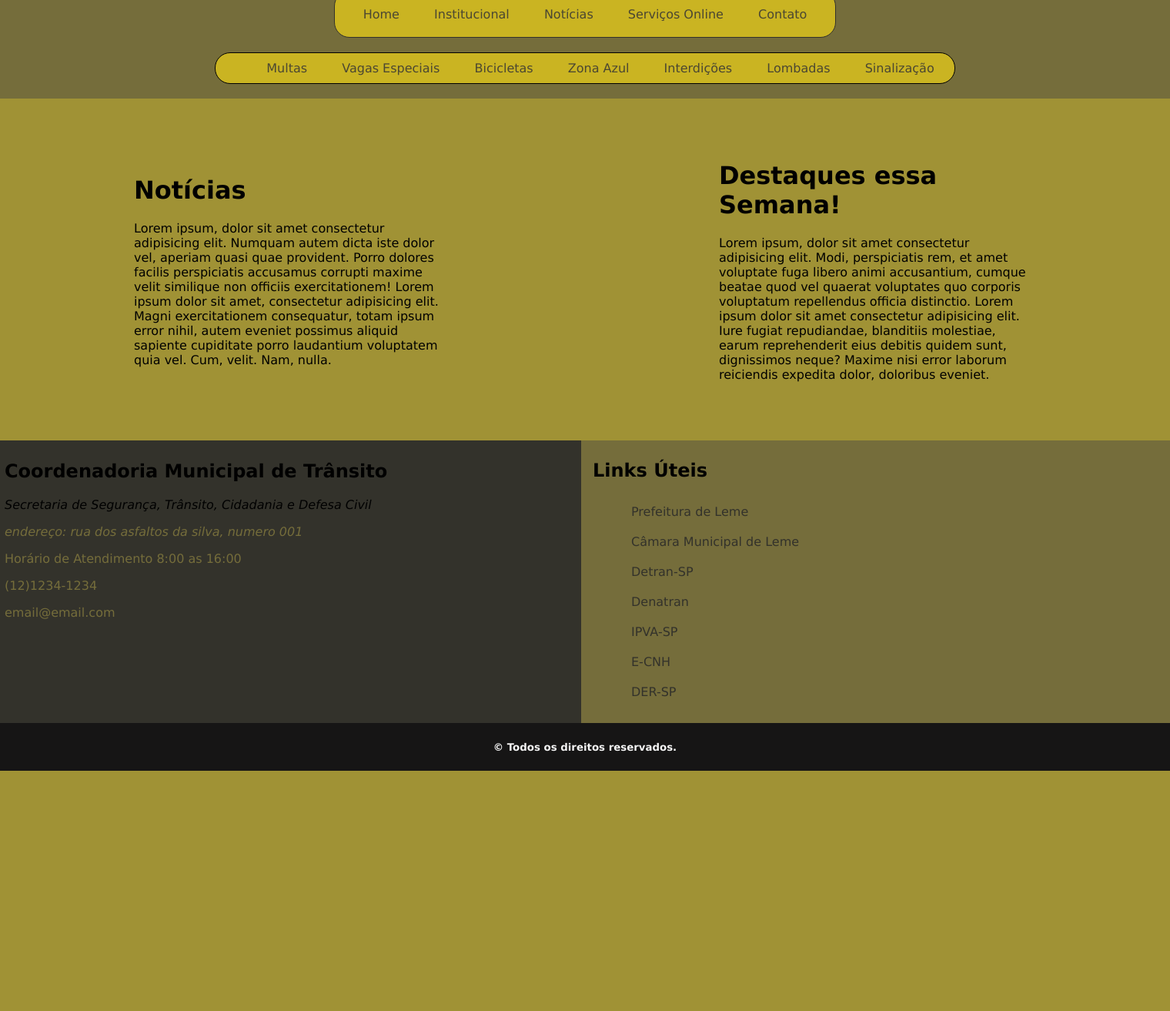
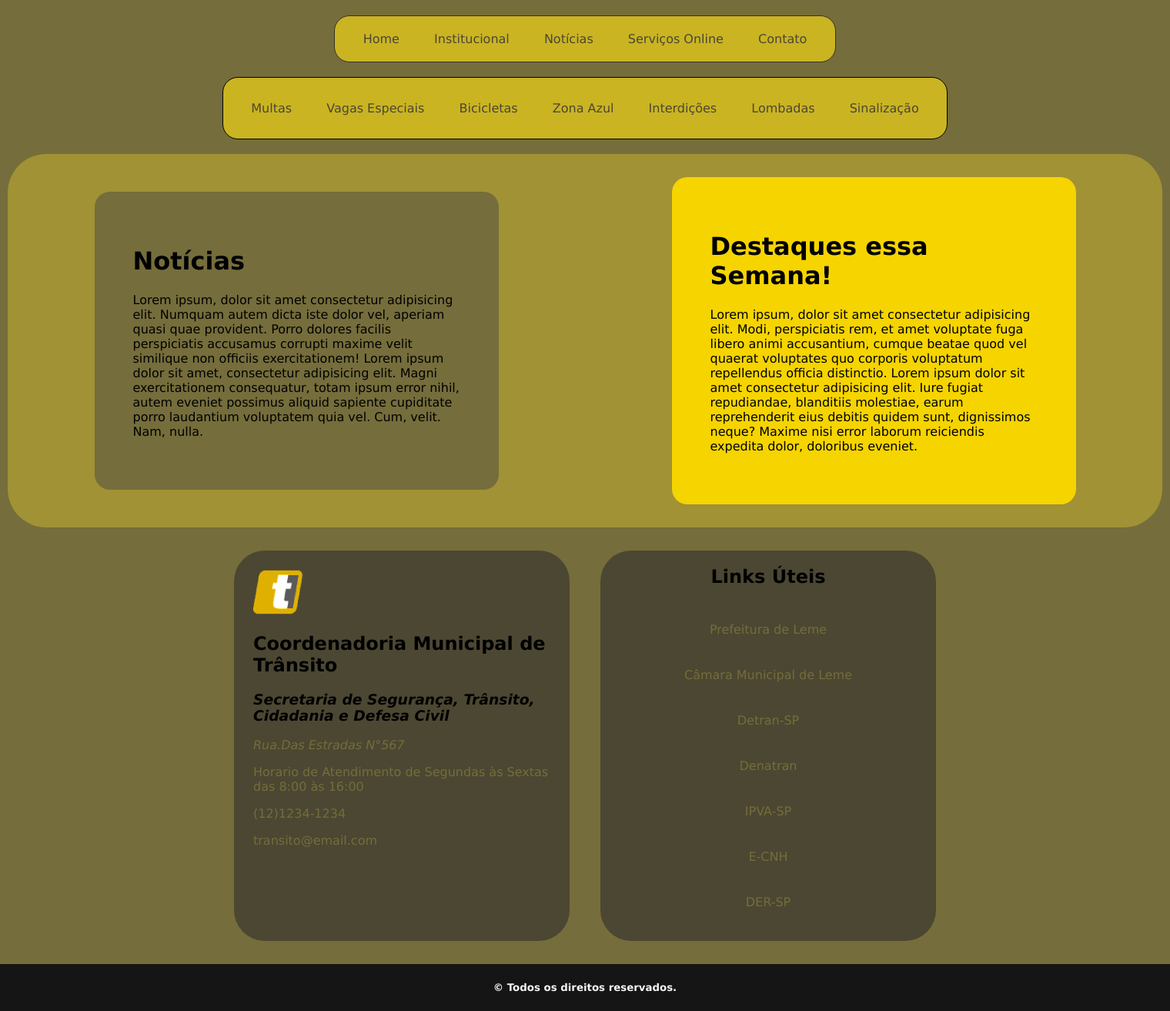
Before and after one commit to Malihgno616/portfolio-transito, a PHP site: page / in a window 1520 px wide. Shown: the part 618-1931 px from the top of the page at 77% size. Before the commit the page ends 1619 px from the top, so only its background shows below. Run offline with PHP 8.4, Linux system fonts and the light colour scheme.

Commit message:
Melhorando o Rodapé

```diff
--- a/index.html
+++ b/index.html
@@ -11,8 +11,11 @@
 <body>
     <!--Refatorando o Código HTML-->
 
+
+
     <!--Cabeçalho-->
   <div class="header">
+
     <div class="esquerda">
       <a href="index.html"><img src="https://www.transitoleme.sp.gov.br/imagens/logo-transito-2018.png" alt="transitoleme" width="100%"></a>
       </div>
@@ -44,10 +47,14 @@
   </nav>
 
   <br>
-  <!-- Menu Secundário-->
+  <!--Menu Secundário-->
   <nav>
     <ul class="outro-menu">
-      <li><a href="#">Multas</a></li>
+      <li class="menu-item"><a href="#">Multas</a></li>
+      <ul class="submenu">
+        <li><a href="#">Submenu 1-1</a></li>
+        <li><a href="#">Submenu 1-2</a></li>
+      </ul>
       <li><a href="#">Vagas Especiais</a></li>
       <li><a href="#">Bicicletas</a></li>
       <li><a href="#">Zona Azul</a></li>
@@ -58,6 +65,7 @@
   </nav>
 
   <br>
+
   <!--Conteúdo Principal-->
   <div class="main">
     <div class="section2">
@@ -71,20 +79,21 @@
   </div>
 
   <!--Rodapé-->
-  <div class="rodape">
-    <div class="metade1">
+  <footer class="rodape">
+    <div class="esquerda" style="background-color: var(--cor5);">
+      <img src="imagens/logo-box.png" alt="logotipo">
       <h2>Coordenadoria Municipal de Trânsito</h2>
-      <p><em>Secretaria de Segurança, Trânsito, Cidadania e Defesa Civil</em></p>
+      <h3><em>Secretaria de Segurança, Trânsito, Cidadania e Defesa Civil</em></h3>
       <a href="#">
-      <address><p>endereço: rua dos asfaltos da silva, numero 001</p></address>
-      </a>
-      <a href="#"><p>Horário de Atendimento 8:00 as 16:00</p></a>
+        <address><p>Rua.Das Estradas N°567</p></address></a>
+      <a href="#"><p>Horario de Atendimento de Segundas às Sextas das 8:00 às 16:00</p></a>
       <a href="#"><p>(12)1234-1234</p></a>
-      <a href="#"><p>email@email.com</p></a>
+      <a href="#"><p>transito@email.com</p></a>
     </div>
-    <div class="metade2">
-      <h2 id="links-uteis">Links Úteis</h2>
-    <ul>
+    <div class="direita">
+      <h2>Links Úteis</h2>
+      <nav>
+        <ul class="linkmenu">
           <li><a href="#">Prefeitura de Leme</a></li>
           <li><a href="#">Câmara Municipal de Leme</a></li>
           <li><a href="#">Detran-SP</a></li>
@@ -93,15 +102,17 @@
           <li><a href="#">E-CNH</a></li>
           <li><a href="#">DER-SP</a></li>
         </ul>
-    </div>
+      </nav>
     </div>
 
+  </footer>
+
   <!--Direitos Autorais-->
-    <footer id="fim">
+  <div id="fim">
     <strong>
       <p id="direitos"> &copy; Todos os direitos reservados. </p>
     </strong>
-    </footer>
+  </div>
 
 </body>
 </html>
--- a/paginas/noticia.html
+++ b/paginas/noticia.html
@@ -41,7 +41,6 @@
   </nav>
 
   <br>
-
   <!-- Menu Secundário-->
   <nav>
     <ul class="outro-menu">
@@ -72,7 +71,7 @@
       <!--Rodapé-->
   <div class="rodape">
     <div class="metade1">
-      <h2>Coordenadoria Municipal de Trânsito</h2>
+      <h2 class="coord">Coordenadoria Municipal de Trânsito</h2>
       <p><em>Secretaria de Segurança, Trânsito, Cidadania e Defesa Civil</em></p>
       <a href="#">
       <address><p>endereço: rua dos asfaltos da silva, numero 001</p></address>
--- a/style.css
+++ b/style.css
@@ -1,47 +1,9 @@
 @charser "UTF-8";
 
 body {
-  background-color: var(--cor4);
+  background-color:var(--cor4) ;
   font-family: Verdana, sans-serif;
   margin: auto;
-}
-
-.header {
-  display: grid;
-  grid-template-columns: 1fr 1fr;
-}
-.direta, .esquerda {
-  padding: 25px;
-  box-sizing: border-box;
-}
-
-.esquerda {
-  background-color: var(--cor3);
-}
-
-.direita {
-  background-color: var(--cor5);
-  text-align: center;
-
-}
-
-.telefone {
-  padding: 1px;
-  text-align: center;
-  margin: auto;
-  width: 185px;
-
-}
-
-.telefone a:hover {
-  background-color: rgb(153, 132, 63);
-  transition-duration: 500ms;
-}
-
-#numero {
-  color:var(--cor3);
-  text-decoration: none;
-  font-family:OCR A 'Segoe UI', Tahoma, Geneva, Verdana, sans-serif ;
 }
 
 /*Root das paletas de cores do tipo monocromático*/
@@ -52,6 +14,50 @@ body {
   --cor4: #756D3B;
   --cor5: #4B4732;
   --cor6: #33322B;
+}
+
+.header {
+  display: grid;
+  grid-template-columns: 1fr 1fr;
+  padding-bottom: 20px;
+  padding-top: 20px;
+  gap: 20px;
+
+}
+.direta, .esquerda {
+  padding: 25px;
+  box-sizing: border-box;
+
+}
+
+.esquerda {
+  background-color: var(--cor3);
+  border-radius: 40px;
+}
+
+.direita {
+  background-color: var(--cor5);
+  text-align: center;
+  border-radius: 40px;
+
+}
+
+.telefone {
+  padding: 10px;
+  text-align: center;
+  margin: auto;
+  width: 185px;
+}
+
+.telefone a:hover {
+  background-color: #CAB422;
+  transition-duration: 500ms;
+}
+
+#numero {
+  color:var(--cor3);
+  text-decoration: none;
+  font-family:OCR A 'Segoe UI', Tahoma, Geneva, Verdana, sans-serif ;
 }
 
 .nav-menu {
@@ -83,11 +89,17 @@ body {
   transition-duration: 600ms;
 }
 
+
+
 .main {
   display: grid;
   grid-template-columns: 1fr 1fr;
   background-color:var(--cor3);
   margin: auto;
+  padding-top: 30px;
+  padding-bottom: 30px;
+  width: 1500px;
+  border-radius: 50px;
 }
 
 .section1, .section2 {
@@ -96,6 +108,20 @@ body {
   margin: auto;
   width: 70%;
 }
+
+.section1 {
+  background-color: var(--cor1);
+  border-radius: 20px;
+  padding: 50px;
+}
+
+.section2 {
+  background-color: var(--cor4);
+  padding-top: ;
+  border-radius: 20px;
+  padding: 50px;
+}
+
 
 .sidebar {
   float: right;
@@ -126,6 +152,7 @@ body {
 }
 
 .outro-menu {
+  padding: 10px;
   list-style-type: none;;
   background-color: var(--cor2);
   margin: auto;
@@ -138,6 +165,16 @@ body {
 .outro-menu li{
   display: inline-block;
   padding: 10px 10px;
+  position: relative;
+}
+
+.outro-menu > li > a {
+  display: block;
+  text-decoration: none;
+}
+
+.outro-menu > li {
+  position: relative;
 }
 
 .outro-menu a {
@@ -149,8 +186,28 @@ body {
 .outro-menu a:hover {
   background-color: var(--cor1);
   transition-duration:700ms;
-  width: 10%;
+  width: 70%;
   border-radius: 55px;
+}
+
+.submenu {
+  display: none; /* Oculta o submenu por padrão */
+  position: absolute;
+  top: 100%; /* Coloca o submenu logo abaixo do item de menu principal */
+  left: 0;
+  list-style-type: none;
+}
+
+.submenu li a {
+  padding: 10px;
+  display: block;
+  text-decoration: none;
+  background-color: #e4e4e4;
+}
+
+/* Exibe o submenu quando o item de menu principal é hover */
+.menu-item:hover .submenu {
+  display: block;
 }
 
 #insti {
@@ -168,86 +225,41 @@ body {
   background-color: var(--cor3);
   padding:60px;
   box-sizing: content-box;
-
-}
-
-.secao {
-  margin: auto;
-  width: 40%;
-}
-
-.links {
-  background-color: var(--cor1);
-  text-decoration: none;
-  border-radius: 50px;
-  color: #756D3B;
 }
 
 .rodape {
   display: grid;
   grid-template-columns: 1fr 1fr;
-  gap: 10px;
+  gap: 40px;
+  padding: 30px;
+  margin: auto;
+  width: 60%;
 }
 
-
-.metade1,
-.metade2 {
-  padding: 25px;
-  box-sizing: border-box;
-
-}
-
-.metade1 {
-  background-color: #33322B;
-  width: 100%;
-  padding: 5px;
-  border:1px solid #33322B;
-}
-
-.metade2 {
-  background-color: var(--cor4);
-  width: 100%;
+.linkmenu {
+  list-style: none;
   padding: 5px;
 }
 
-.metade1 a {
-  color: #756D3B;
-  text-decoration: none;
+.linkmenu li {
+  padding: 20px;
 }
 
-.metade1 a:hover {
-  color: yellow;
-  transition-duration: 500ms;
+.linkmenu a:hover {
+  color: #CAB422;
+  transition-duration: 1000ms;
 }
 
-.metade2 a{
-  color: var(--cor6);
+.linkmenu a {
   text-decoration: none;
+  color: var(--cor4);
 }
 
-.metade h2 {
-  text-align: center;
-  padding-right: 20px;
+.esquerda a {
+  text-decoration: none;
+  color: var(--cor4);
 }
-
-.metade1 p {
-  text-align: justify;
-  font-weight: 500;
+.esquerda a:hover {
+  color: #CAB422;
+  transition-duration: 1000ms;
 }
-
-.metade2 li {
-  list-style-type: none;
-  padding: 10px;
-}
-
-.metade2 li:hover {
-  background-color: var(--cor1);
-  width: 50%;
-  transition-duration: 950ms;
-  border-radius: 100px;
-}
-
-#links-uteis {
-  display: flex;
-  text-align: justify;
-}
```
Also changed, not shown: imagens/logo-box.png (added). Lines whose indentation alone changed are shown as unchanged.
